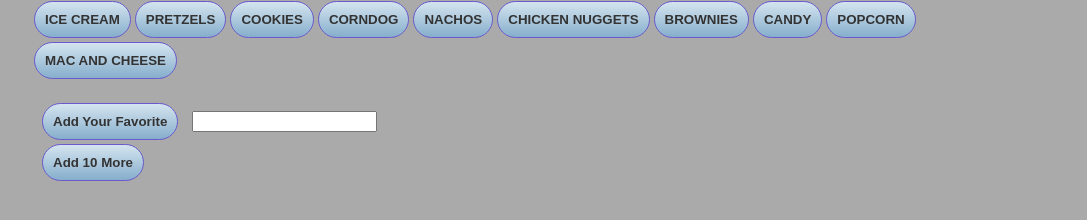
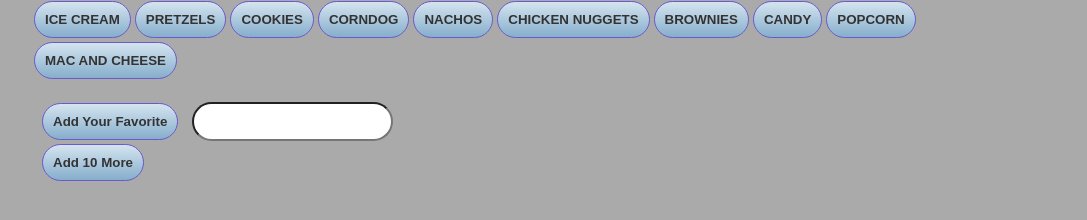
Before and after one commit to braydenc303/giphyWidget, a plain HTML site: page index.html in a window 1280 px wide. Shown: the part 142-362 px from the top of the page, without its empty margins (96-1183 px from the left). Drawn offline with nearby package versions, Linux system fonts and the light colour scheme.

Commit message:
Added styling to the input.

```diff
--- a/assets/css/style.css
+++ b/assets/css/style.css
@@ -43,6 +43,11 @@
     margin: 2px 10px;
 }
 
+#addCategory {
+    border-radius: 25px;
+    padding: 10px;
+}
+
 header, #newCategory, #gifContainer {
     margin: 10px auto;
     width: 80%;
```
